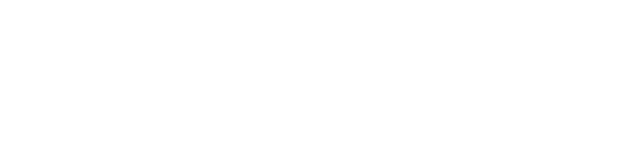
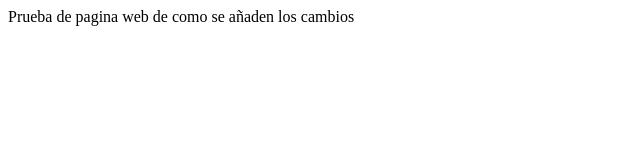
Before and after one commit to andres95monsalve/Lista_Compras, a plain HTML site: page index.html in a window 1280 px wide. Shown: the whole page, without its empty margins (0-640 px from the left). Drawn offline with Linux system fonts and the light colour scheme.

Commit message:
Modificacion 1

```diff
--- a/index.html
+++ b/index.html
@@ -6,6 +6,6 @@
     <title>Prueba</title>
 </head>
 <body>
-
+    Prueba de pagina web de como se añaden los cambios
 </body>
 </html>
```
